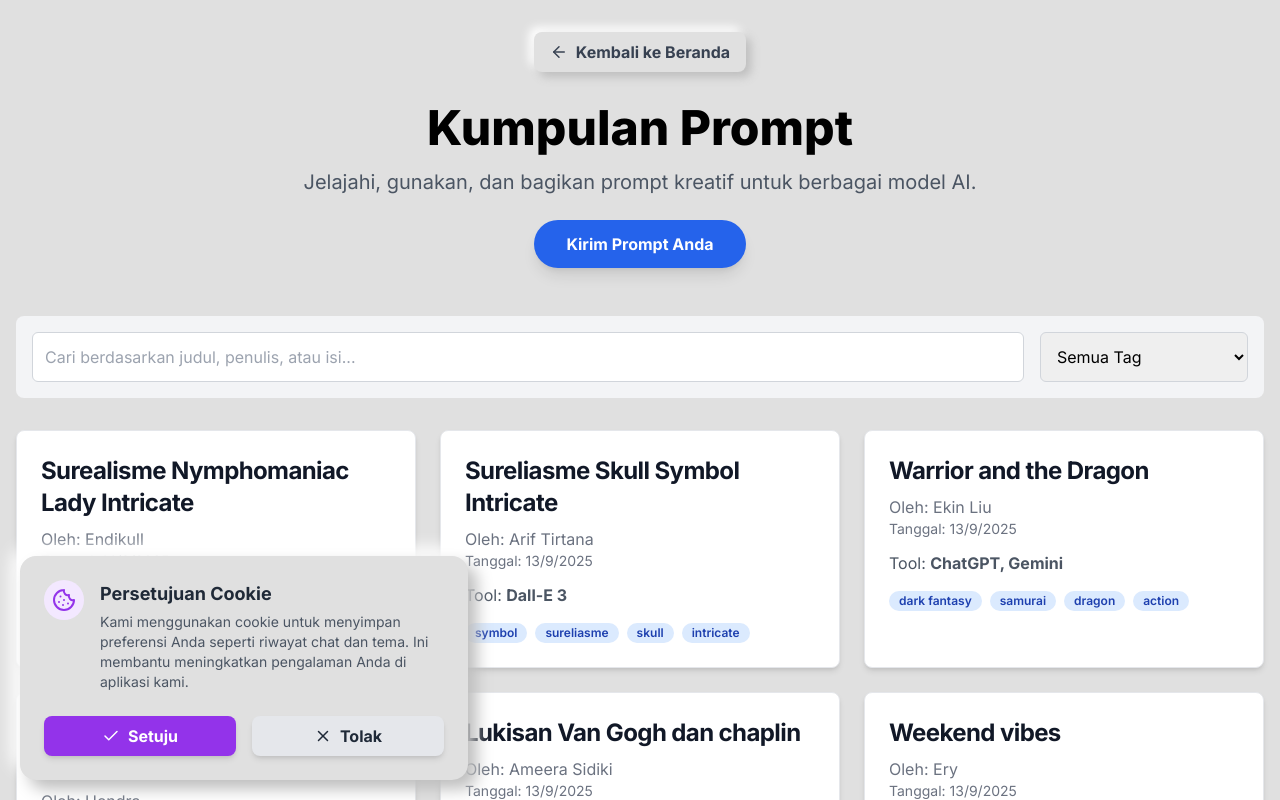
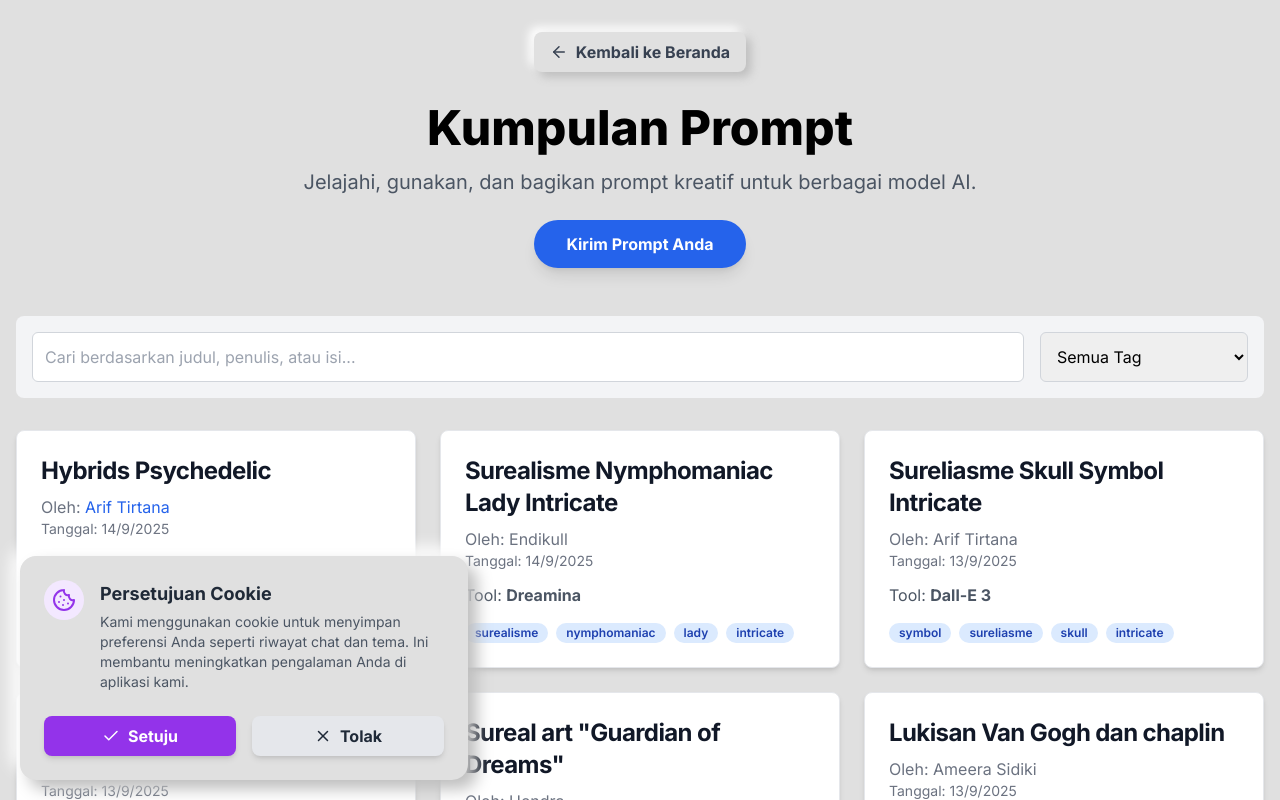
Before and after one commit to ruangriung/ruangriung-generator-app, a Next.js app: page /kumpulan-prompt in a window 1280 px wide. Shown: the top 800 px of the page. Built offline with nearby package versions, Linux system fonts and the light colour scheme.

Commit message:
feat: add prompt content

```diff
--- a/app/kumpulan-prompt/PromptClient.tsx
+++ b/app/kumpulan-prompt/PromptClient.tsx
@@ -97,7 +97,21 @@ export default function PromptClient({ prompts }: PromptClientProps) {
           <Link key={prompt.id} href={`/kumpulan-prompt/${prompt.slug}`}>
             <div className="block h-full p-6 bg-white border border-gray-200 rounded-lg shadow-md hover:shadow-xl transition-shadow duration-300 dark:bg-gray-900 dark:border-gray-700 dark:hover:bg-gray-700">
               <h5 className="mb-2 text-2xl font-bold tracking-tight text-gray-900 dark:text-white">{prompt.title}</h5>
-              <p className="font-normal text-gray-500 dark:text-gray-400">Oleh: {prompt.author}</p>
+              <p className="font-normal text-gray-500 dark:text-gray-400">
+                Oleh:{' '}
+                {prompt.facebook ? (
+                  <a
+                    href={prompt.facebook}
+                    target="_blank"
+                    rel="noopener noreferrer"
+                    className="text-blue-600 hover:underline"
+                  >
+                    {prompt.author}
+                  </a>
+                ) : (
+                  prompt.author
+                )}
+              </p>
               <p className="text-sm text-gray-500 dark:text-gray-400 mb-3">Tanggal: {new Date(prompt.date).toLocaleDateString('id-ID')}</p>
               <p className="font-normal text-gray-600 dark:text-gray-300 mb-4">Tool: <strong>{prompt.tool}</strong></p>
               <div className="flex flex-wrap gap-2">
--- a/app/kumpulan-prompt/[slug]/page.tsx
+++ b/app/kumpulan-prompt/[slug]/page.tsx
@@ -37,7 +37,21 @@ export default async function PromptDetailPage({ params }: { params: { slug: str
           </div>
         )}
         <h1 className="text-4xl font-bold mb-4 text-gray-900 dark:text-white">{prompt.title}</h1>
-        <p className="text-lg text-gray-600 dark:text-gray-300">By {prompt.author}</p>
+        <p className="text-lg text-gray-600 dark:text-gray-300">
+          By{' '}
+          {prompt.facebook ? (
+            <a
+              href={prompt.facebook}
+              target="_blank"
+              rel="noopener noreferrer"
+              className="text-blue-600 hover:underline"
+            >
+              {prompt.author}
+            </a>
+          ) : (
+            prompt.author
+          )}
+        </p>
         <p className="text-md text-gray-500 dark:text-gray-400 mb-2">Tanggal: {new Date(prompt.date).toLocaleDateString('id-ID')}</p>
         <p className="text-md text-gray-500 dark:text-gray-400 mb-6">Tool: {prompt.tool}</p>
 
--- /dev/null
+++ b/content/prompts/prompt-72.md
@@ -0,0 +1,16 @@
+---
+id: "72"
+slug: "hybrids-psychedelic"
+title: "Hybrids Psychedelic"
+author: "Arif Tirtana"
+email: "ayicktigabelas@gmail.com"
+facebook: "https://www.facebook.com/ayicktigabelas"
+date: "2025-09-14"
+tool: "DALL-E 3"
+tags:
+  - Hybrida
+  - psikedelik
+  - Bali
+---
+
+Seni hibrida psikedelik warna neon tetesan asam, pastel color, checker board gambar gaya gotik Mimpi Buruk dengan kelelawar dan gagak, patung leak Bali, dan efek cahaya misterius, rasio 9:16
--- a/lib/prompts.ts
+++ b/lib/prompts.ts
@@ -9,6 +9,8 @@ export interface Prompt {
   slug: string;
   title: string;
   author: string;
+  email?: string;
+  facebook?: string;
   date: string;
   tool: string;
   image?: string;
@@ -32,6 +34,8 @@ export async function getAllPrompts(): Promise<Prompt[]> {
             image: data.image,
             title: data.title,
             author: data.author,
+            email: data.email,
+            facebook: data.facebook,
             date: data.date,
             tool: data.tool,
             tags: data.tags || [],
```
